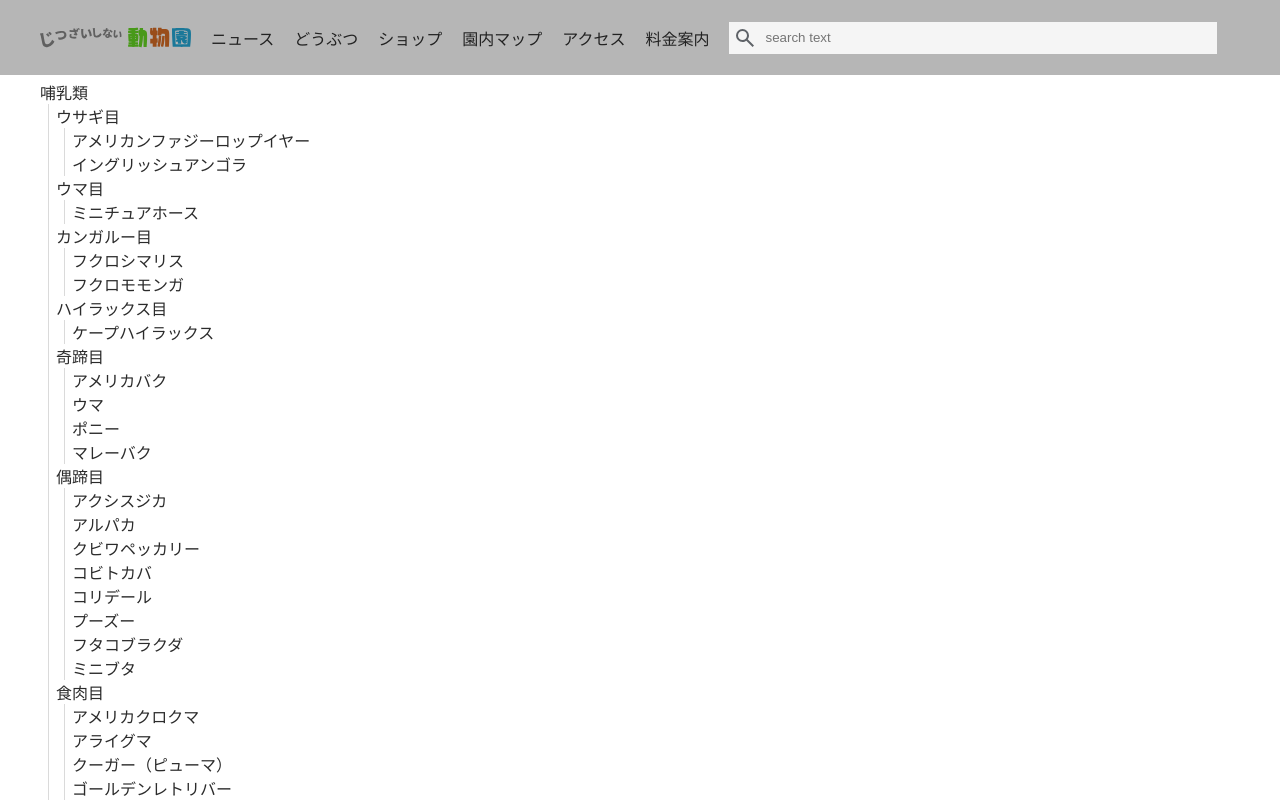
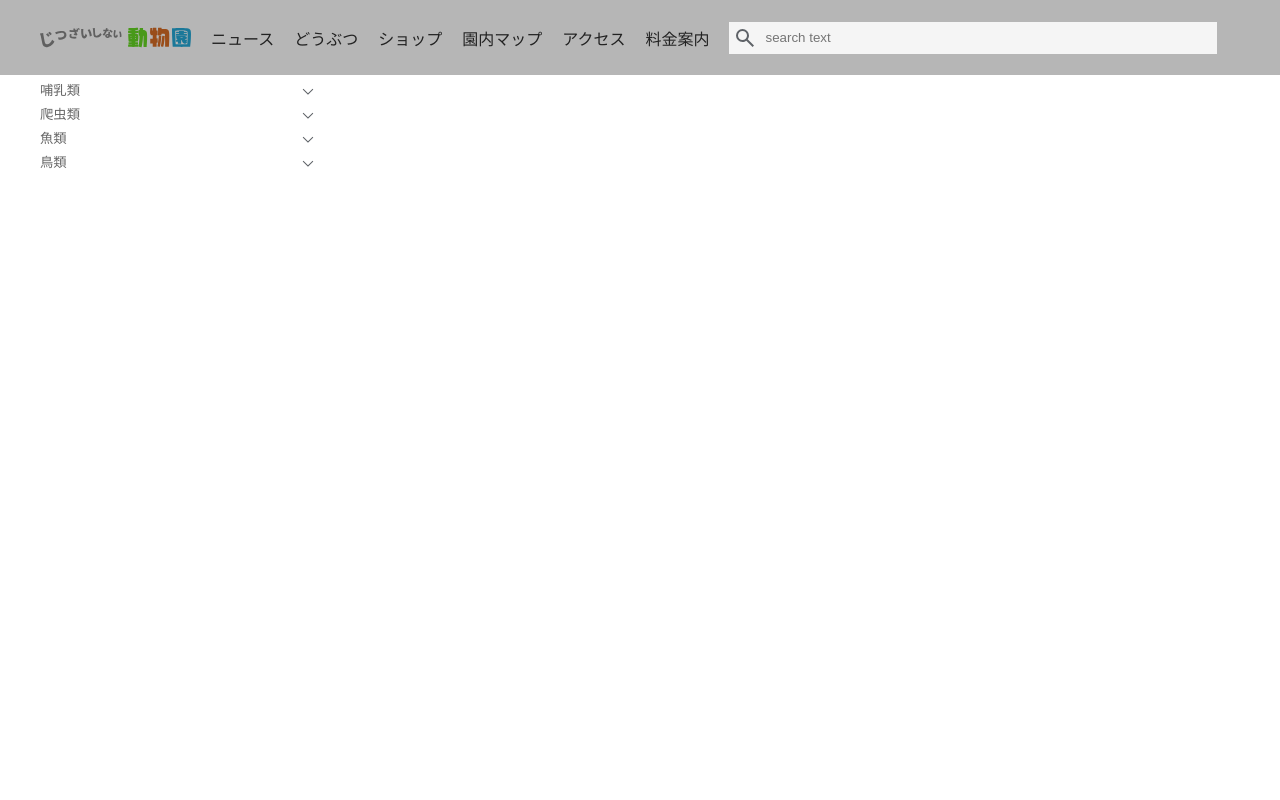
Before and after one commit to richardimaoka/imaginary-zoo, a Next.js app in the folder nextjs/: page / in a window 1280 px wide. Built offline with nearby package versions, Linux system fonts and the light colour scheme.

Commit message:
step 7: toggle

```diff
--- a/nextjs/app/components/sidebar/ListItem.module.css
+++ b/nextjs/app/components/sidebar/ListItem.module.css
@@ -33,6 +33,24 @@
   }
 }
 
+/* toggle open settings */
+.children {
+  /* https://developer.chrome.com/docs/css-ui/animate-to-height-auto */
+  /* Unsupported browsers do not animate the height with interpolate-size */
+  interpolate-size: allow-keywords;
+  transition-property: height;
+  transition-duration: 0.3s;
+  overflow-y: hidden;
+}
+
+.children.open {
+  height: auto;
+}
+
+.children.close {
+  height: 0px;
+}
+
 .parent {
   /* Cancel the default <a> decoration */
   text-decoration: none;
--- a/nextjs/app/components/sidebar/ListItem.tsx
+++ b/nextjs/app/components/sidebar/ListItem.tsx
@@ -2,8 +2,9 @@
 
 import { usePathname } from "next/navigation";
 import styles from "./ListItem.module.css";
-import React from "react";
+import React, { useState } from "react";
 import Link from "next/link";
+import { ToggleItem } from "./ToggleItem";
 
 type ItemProps = {
   name: string;
@@ -17,33 +18,49 @@ type Props = ItemProps & {
 
 export function ListItem(props: Props) {
   const pathname = usePathname();
-  const current = pathname === props.path;
+  const defaultOpen = pathname.includes(props.path);
+  console.log(
+    "name",
+    props.name,
+    "path",
+    props.path,
+    "default open",
+    defaultOpen
+  );
+  const [open, setOpen] = useState(defaultOpen);
 
   return (
     <div className={props.isNested ? styles.nested : styles.toplevel}>
       {props.isNested && <div className={styles.line} />}
 
-      <Link
-        className={styles.parent + (current ? " " + styles.current : "")}
-        href={props.path}
-      >
+      {props.childItems && props.childItems.length > 0 ? (
+        <ToggleItem
+          name={props.name}
+          open={open}
+          onClick={() => setOpen(!open)}
+        />
+      ) : (
+        <Link className={styles.parent} href={props.path}>
           {props.name}
         </Link>
+      )}
 
       {/* If chldItems exist */}
       {props.childItems && props.childItems.length > 0 && (
-        <div className={styles.children}>
+        <div
+          className={
+            styles.children + " " + (open ? styles.open : styles.close)
+          }
+        >
           {props.childItems.map((c) => (
             <React.Fragment key={c.name}>
               {props.isNested && <div className={styles.line} />}
-              <div className={styles.child}>
               <ListItem
                 name={c.name}
                 path={c.path}
                 isNested
                 childItems={c.childItems}
               />
-              </div>
             </React.Fragment>
           ))}
         </div>
--- /dev/null
+++ b/nextjs/app/components/sidebar/ToggleItem.module.css
@@ -0,0 +1,30 @@
+.component {
+  /* Cancel button's default styling */
+  background-color: transparent;
+  border: none;
+  cursor: pointer;
+  outline: none;
+  padding: 0;
+  appearance: none;
+
+  width: 100%;
+
+  display: grid;
+  grid-template-columns: 1fr auto;
+  justify-items: start;
+
+  transition-property: transform;
+  transition-duration: 0.3s;
+}
+
+.name {
+  color: rgb(102, 102, 102);
+}
+
+.component.open > :nth-child(2) {
+  transform: rotate(0);
+}
+
+.component.close > :nth-child(2) {
+  transform: rotate(90deg);
+}
--- /dev/null
+++ b/nextjs/app/components/sidebar/ToggleItem.tsx
@@ -0,0 +1,22 @@
+import { RightArrow } from "./icons/RightArrow";
+import styles from "./ToggleItem.module.css";
+
+interface Props {
+  name: string;
+  open?: boolean;
+  onClick?: () => void;
+}
+
+export function ToggleItem(props: Props) {
+  return (
+    <button
+      className={
+        styles.component + " " + (props.open ? styles.open : styles.close)
+      }
+      onClick={props.onClick}
+    >
+      <div className={styles.name}>{props.name}</div>
+      <RightArrow />
+    </button>
+  );
+}
--- /dev/null
+++ b/nextjs/app/components/sidebar/icons/RightArrow.tsx
@@ -0,0 +1,6 @@
+import Image from "next/image";
+import svgFile from "./chevron_right.svg";
+
+export function RightArrow() {
+  return <Image src={svgFile} alt="chevron right" />;
+}
```
Also changed, not shown: nextjs/app/components/sidebar/icons/chevron_right.svg (added). Lines whose indentation alone changed are shown as unchanged.
